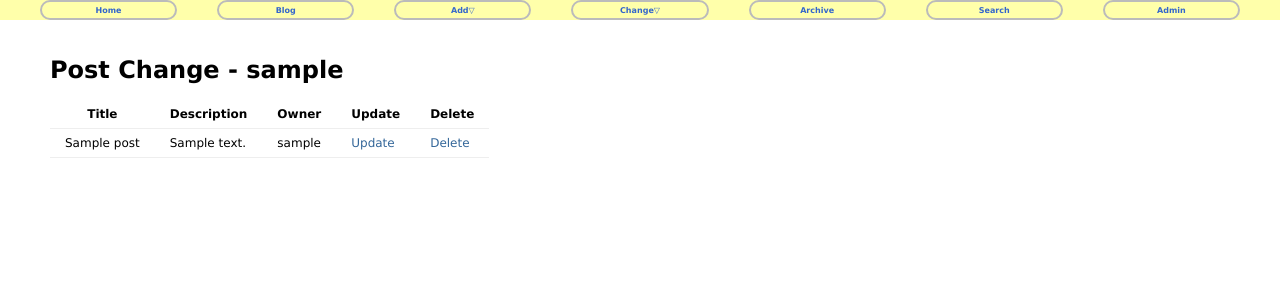
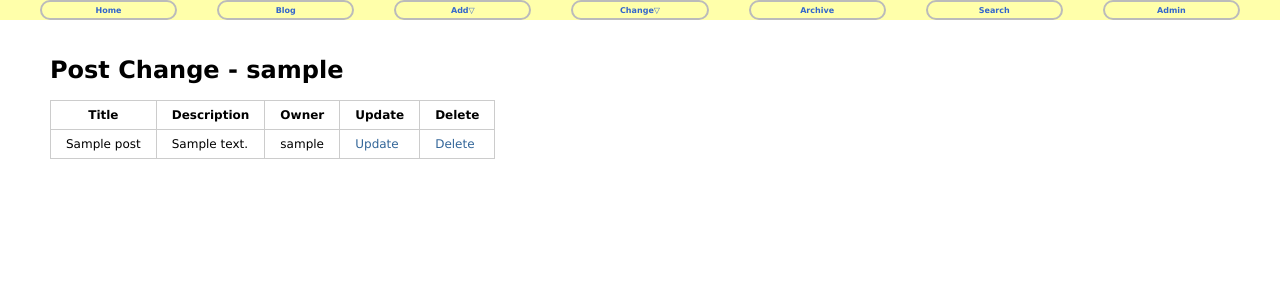
Before and after one commit to cupjoo/django-blog, a Django app: page /blog/change/ in a window 1280 px wide. Shown: the part 30-330 px from the top of the page. Run offline with Django 3.2, Linux system fonts and the light colour scheme; a user stored in the database is signed in; tables that the repository leaves empty hold one stand-in row (values such as "Sample post").

Commit message:
base 템플릿 css 수정

```diff
--- a/mysite/static/css/base.css
+++ b/mysite/static/css/base.css
@@ -121,3 +121,7 @@ td, th {
     padding: 5px 15px;
     font-family: "Lucida Grande", Verdana, Arial, sans-serif;
 }
+
+table.change-list, table.change-list th, table.change-list td {
+    border: 1px solid #ccc;
+}
```
